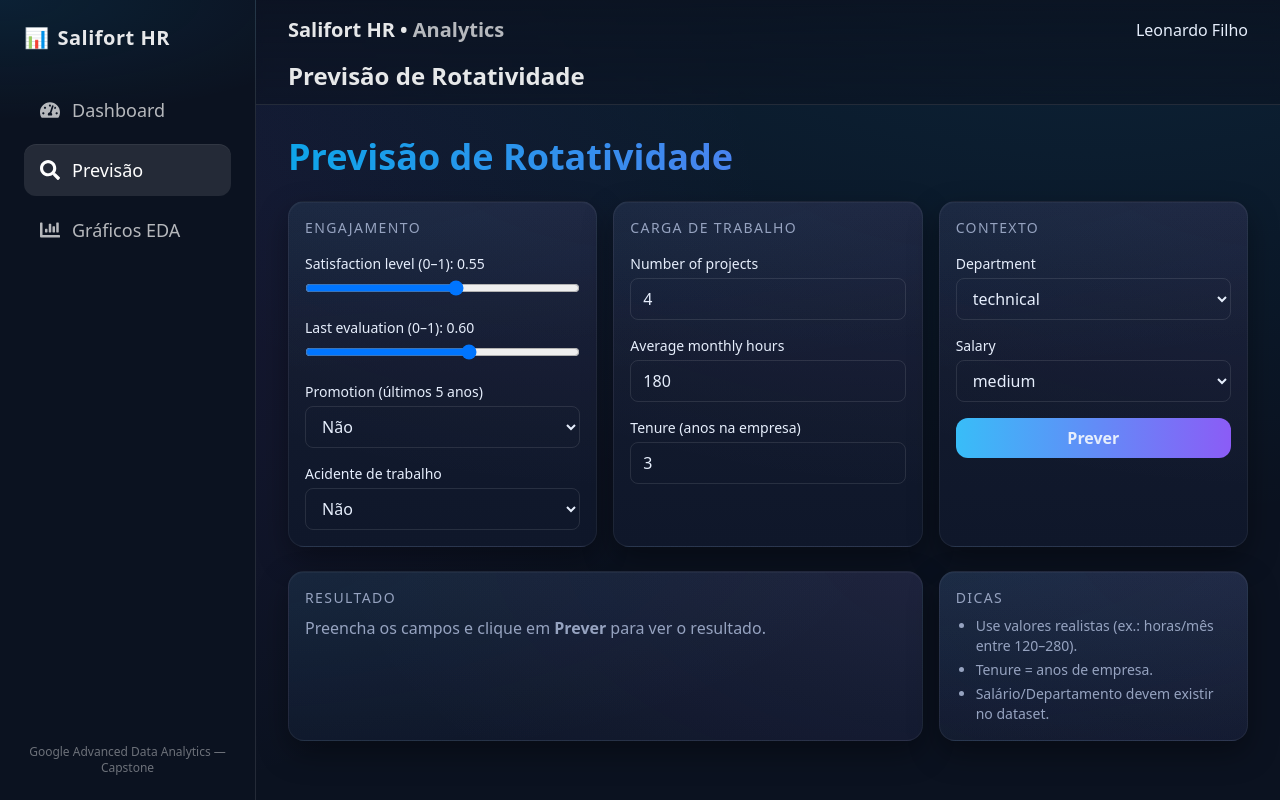
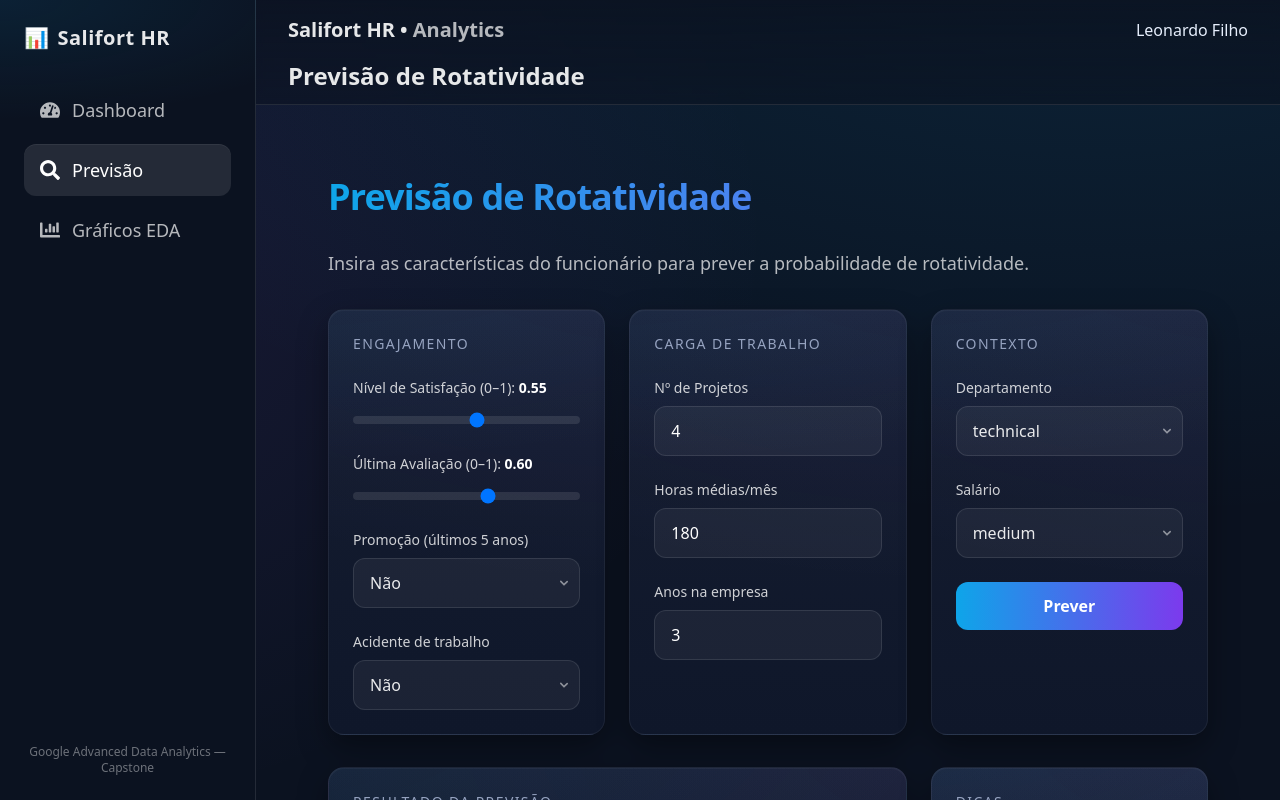
Before and after one commit to leonardo-filho/salifort-hr-churn, a React (Vite) app in the folder frontend/: page /predict in a window 1280 px wide. Built offline with nearby package versions, Linux system fonts and the light colour scheme.

Commit message:
feat: Conclui a implementação dos gráficos e funcionalidades de análise

```diff
--- a/frontend/package.json
+++ b/frontend/package.json
@@ -13,6 +13,7 @@
     "axios": "^1.12.2",
     "react": "^19.1.1",
     "react-dom": "^19.1.1",
+    "react-icons": "^5.5.0",
     "react-router-dom": "^7.9.1",
     "recharts": "^3.2.1"
   },
--- a/frontend/src/pages/PredictForm.tsx
+++ b/frontend/src/pages/PredictForm.tsx
@@ -1,36 +1,28 @@
-// src/pages/PredictForm.tsx
 import { useMemo, useState } from "react";
+import { predict } from "../lib/api";
 
 type PredictResponse = {
-  left_prediction: number;     // 0 = fica, 1 = sai
-  probability: number;         // prob de sair
+  left_prediction: number;     // 0 = fica, 1 = sai
+  probability: number;         // prob de sair
 };
 
 const departments = [
-  "sales","accounting","hr","technical","support","management",
-  "it","product_mng","marketing","randd"
+  "sales", "accounting", "hr", "technical", "support", "management",
+  "it", "product_mng", "marketing", "randd"
 ];
 
-const salaries = ["low","medium","high"];
+const salaries = ["low", "medium", "high"];
 
 function RiskBadge({ p }: { p: number }) {
-  // thresholds: <0.3 baixo, 0.3–0.6 médio, >0.6 alto
   const { label, bg, fg } = useMemo(() => {
-    if (p > 0.6)  return { label: "Risco alto",  bg: "#fee2e2", fg: "#991b1b" };
-    if (p >= 0.3) return { label: "Risco médio", bg: "#fef3c7", fg: "#92400e" };
-    return { label: "Risco baixo", bg: "#dcfce7", fg: "#166534" };
+    if (p > 0.6) return { label: "Risco alto", bg: "bg-red-400/20", fg: "text-red-300" };
+    if (p >= 0.3) return { label: "Risco médio", bg: "bg-yellow-400/20", fg: "text-yellow-300" };
+    return { label: "Risco baixo", bg: "bg-green-400/20", fg: "text-green-300" };
   }, [p]);
 
   return (
     <span
-      style={{
-        padding: "6px 10px",
-        borderRadius: 999,
-        background: bg,
-        color: fg,
-        fontSize: 12,
-        fontWeight: 600,
-      }}
+      className={`px-3 py-1 rounded-full text-xs font-semibold ${bg} ${fg}`}
     >
       {label}
     </span>
@@ -65,17 +57,7 @@ export default function PredictForm() {
     setResult(null);
 
     try {
-      const base = import.meta.env.VITE_API_URL ?? "http://127.0.0.1:8000";
-      const res = await fetch(`${base}/predict`, {
-        method: "POST",
-        headers: { "Content-Type": "application/json" },
-        body: JSON.stringify(form),
-      });
-      if (!res.ok) {
-        const text = await res.text();
-        throw new Error(`HTTP ${res.status} – ${text}`);
-      }
-      const data: PredictResponse = await res.json();
+      const data: PredictResponse = await predict(form as any);
       setResult(data);
     } catch (err: any) {
       setError(err?.message ?? "Erro ao prever.");
@@ -85,126 +67,151 @@ export default function PredictForm() {
   }
 
   return (
-    <div className="space-y-6">
-      <h1 className="text-3xl md:text-4xl font-bold">Previsão de Rotatividade</h1>
+    <div className="space-y-8 p-6 lg:p-10">
+      <h1 className="text-3xl md:text-4xl font-bold text-white tracking-tight">Previsão de Rotatividade</h1>
+      <p className="text-lg text-white/70">
+        Insira as características do funcionário para prever a probabilidade de rotatividade.
+      </p>
 
-      <form onSubmit={handleSubmit} className="grid grid-cols-1 lg:grid-cols-3 gap-4">
+      <form onSubmit={handleSubmit} className="grid grid-cols-1 lg:grid-cols-3 gap-6">
         {/* Coluna 1 */}
-        <div className="card p-4 space-y-4">
+        <div className="card p-6 space-y-6">
           <div className="section-title">Engajamento</div>
 
           <label className="block">
-            <div className="text-sm mb-1">Satisfaction level (0–1): {form.satisfaction_level.toFixed(2)}</div>
+            <div className="text-sm mb-2 text-white/80">Nível de Satisfação (0–1): <span className="font-semibold text-white">{form.satisfaction_level.toFixed(2)}</span></div>
             <input
               type="range" min={0} max={1} step={0.01}
               value={form.satisfaction_level}
               onChange={(e) => update("satisfaction_level", Number(e.target.value))}
-              className="w-full"
+              className="w-full h-2 bg-white/10 rounded-lg appearance-none cursor-pointer"
+              style={{ backgroundSize: `${form.satisfaction_level * 100}% 100%` }}
             />
           </label>
 
           <label className="block">
-            <div className="text-sm mb-1">Last evaluation (0–1): {form.last_evaluation.toFixed(2)}</div>
+            <div className="text-sm mb-2 text-white/80">Última Avaliação (0–1): <span className="font-semibold text-white">{form.last_evaluation.toFixed(2)}</span></div>
             <input
               type="range" min={0} max={1} step={0.01}
               value={form.last_evaluation}
               onChange={(e) => update("last_evaluation", Number(e.target.value))}
-              className="w-full"
+              className="w-full h-2 bg-white/10 rounded-lg appearance-none cursor-pointer"
+              style={{ backgroundSize: `${form.last_evaluation * 100}% 100%` }}
             />
           </label>
 
           <label className="block">
-            <div className="text-sm mb-1">Promotion (últimos 5 anos)</div>
+            <div className="text-sm mb-2 text-white/80">Promoção (últimos 5 anos)</div>
+            <div className="relative">
               <select
                 value={form.promotion_last_5years}
-              onChange={(e) => update("promotion_last_5years", Number(e.target.value) as 0|1)}
-              className="w-full bg-transparent border border-white/10 rounded-lg px-3 py-2"
+                onChange={(e) => update("promotion_last_5years", Number(e.target.value) as 0 | 1)}
+                className="w-full bg-white/5 border border-white/10 rounded-xl px-4 py-3 text-white/90 appearance-none pr-8 transition-colors hover:bg-white/10 focus:ring-2 focus:ring-blue-500"
               >
-              <option value={0}>Não</option>
-              <option value={1}>Sim</option>
+                <option value={0} className="bg-[#0c1322] text-white">Não</option>
+                <option value={1} className="bg-[#0c1322] text-white">Sim</option>
               </select>
+              <div className="pointer-events-none absolute inset-y-0 right-0 flex items-center px-2 text-white/50">
+                <svg className="fill-current h-4 w-4" xmlns="http://www.w3.org/2000/svg" viewBox="0 0 20 20"><path d="M9.293 12.95a1 1 0 001.414 0l4-4a1 1 0 00-1.414-1.414L10 10.586 6.707 7.293a1 1 0 00-1.414 1.414l4 4z"/></svg>
+              </div>
+            </div>
           </label>
 
           <label className="block">
-            <div className="text-sm mb-1">Acidente de trabalho</div>
+            <div className="text-sm mb-2 text-white/80">Acidente de trabalho</div>
+            <div className="relative">
               <select
                 value={form.work_accident}
-              onChange={(e) => update("work_accident", Number(e.target.value) as 0|1)}
-              className="w-full bg-transparent border border-white/10 rounded-lg px-3 py-2"
+                onChange={(e) => update("work_accident", Number(e.target.value) as 0 | 1)}
+                className="w-full bg-white/5 border border-white/10 rounded-xl px-4 py-3 text-white/90 appearance-none pr-8 transition-colors hover:bg-white/10 focus:ring-2 focus:ring-blue-500"
               >
-              <option value={0}>Não</option>
-              <option value={1}>Sim</option>
+                <option value={0} className="bg-[#0c1322] text-white">Não</option>
+                <option value={1} className="bg-[#0c1322] text-white">Sim</option>
               </select>
+              <div className="pointer-events-none absolute inset-y-0 right-0 flex items-center px-2 text-white/50">
+                <svg className="fill-current h-4 w-4" xmlns="http://www.w3.org/2000/svg" viewBox="0 0 20 20"><path d="M9.293 12.95a1 1 0 001.414 0l4-4a1 1 0 00-1.414-1.414L10 10.586 6.707 7.293a1 1 0 00-1.414 1.414l4 4z"/></svg>
+              </div>
+            </div>
           </label>
         </div>
 
         {/* Coluna 2 */}
-        <div className="card p-4 space-y-4">
+        <div className="card p-6 space-y-6">
           <div className="section-title">Carga de trabalho</div>
 
           <label className="block">
-            <div className="text-sm mb-1">Number of projects</div>
+            <div className="text-sm mb-2 text-white/80">Nº de Projetos</div>
             <input
               type="number" min={0}
               value={form.number_project}
               onChange={(e) => update("number_project", Number(e.target.value))}
-              className="w-full bg-transparent border border-white/10 rounded-lg px-3 py-2"
+              className="w-full bg-white/5 border border-white/10 rounded-xl px-4 py-3 text-white transition-colors hover:bg-white/10 focus:ring-2 focus:ring-blue-500"
             />
           </label>
 
           <label className="block">
-            <div className="text-sm mb-1">Average monthly hours</div>
+            <div className="text-sm mb-2 text-white/80">Horas médias/mês</div>
             <input
               type="number" min={0}
               value={form.average_monthly_hours}
               onChange={(e) => update("average_monthly_hours", Number(e.target.value))}
-              className="w-full bg-transparent border border-white/10 rounded-lg px-3 py-2"
+              className="w-full bg-white/5 border border-white/10 rounded-xl px-4 py-3 text-white transition-colors hover:bg-white/10 focus:ring-2 focus:ring-blue-500"
             />
           </label>
 
           <label className="block">
-            <div className="text-sm mb-1">Tenure (anos na empresa)</div>
+            <div className="text-sm mb-2 text-white/80">Anos na empresa</div>
             <input
               type="number" min={0}
               value={form.tenure}
               onChange={(e) => update("tenure", Number(e.target.value))}
-              className="w-full bg-transparent border border-white/10 rounded-lg px-3 py-2"
+              className="w-full bg-white/5 border border-white/10 rounded-xl px-4 py-3 text-white transition-colors hover:bg-white/10 focus:ring-2 focus:ring-blue-500"
             />
           </label>
         </div>
 
         {/* Coluna 3 */}
-        <div className="card p-4 space-y-4">
+        <div className="card p-6 space-y-6">
           <div className="section-title">Contexto</div>
 
           <label className="block">
-            <div className="text-sm mb-1">Department</div>
+            <div className="text-sm mb-2 text-white/80">Departamento</div>
+            <div className="relative">
               <select
                 value={form.department}
                 onChange={(e) => update("department", e.target.value)}
-              className="w-full bg-transparent border border-white/10 rounded-lg px-3 py-2"
+                className="w-full bg-white/5 border border-white/10 rounded-xl px-4 py-3 text-white/90 appearance-none pr-8 transition-colors hover:bg-white/10 focus:ring-2 focus:ring-blue-500"
               >
-              {departments.map((d) => <option key={d} value={d}>{d}</option>)}
+                {departments.map((d) => <option key={d} value={d} className="bg-[#0c1322] text-white">{d}</option>)}
               </select>
+              <div className="pointer-events-none absolute inset-y-0 right-0 flex items-center px-2 text-white/50">
+                <svg className="fill-current h-4 w-4" xmlns="http://www.w3.org/2000/svg" viewBox="0 0 20 20"><path d="M9.293 12.95a1 1 0 001.414 0l4-4a1 1 0 00-1.414-1.414L10 10.586 6.707 7.293a1 1 0 00-1.414 1.414l4 4z"/></svg>
+              </div>
+            </div>
           </label>
 
           <label className="block">
-            <div className="text-sm mb-1">Salary</div>
+            <div className="text-sm mb-2 text-white/80">Salário</div>
+            <div className="relative">
               <select
                 value={form.salary}
                 onChange={(e) => update("salary", e.target.value)}
-              className="w-full bg-transparent border border-white/10 rounded-lg px-3 py-2"
+                className="w-full bg-white/5 border border-white/10 rounded-xl px-4 py-3 text-white/90 appearance-none pr-8 transition-colors hover:bg-white/10 focus:ring-2 focus:ring-blue-500"
               >
-              {salaries.map((s) => <option key={s} value={s}>{s}</option>)}
+                {salaries.map((s) => <option key={s} value={s} className="bg-[#0c1322] text-white">{s}</option>)}
               </select>
+              <div className="pointer-events-none absolute inset-y-0 right-0 flex items-center px-2 text-white/50">
+                <svg className="fill-current h-4 w-4" xmlns="http://www.w3.org/2000/svg" viewBox="0 0 20 20"><path d="M9.293 12.95a1 1 0 001.414 0l4-4a1 1 0 00-1.414-1.414L10 10.586 6.707 7.293a1 1 0 00-1.414 1.414l4 4z"/></svg>
+              </div>
+            </div>
           </label>
 
           <button
             type="submit"
             disabled={loading}
-            className="mt-2 w-full rounded-xl px-4 py-2 font-semibold
-                       bg-gradient-to-r from-sky-400 to-violet-500
-                       hover:opacity-95 active:opacity-90 disabled:opacity-60"
+            className="mt-4 w-full rounded-xl px-4 py-3 font-semibold text-white
+                       bg-gradient-to-r from-sky-500 to-violet-600
+                       hover:opacity-95 active:opacity-90 disabled:opacity-60 transition-colors"
           >
             {loading ? "Prevendo..." : "Prever"}
           </button>
@@ -212,10 +219,9 @@ export default function PredictForm() {
       </form>
 
       {/* Resultado */}
-      <div className="grid grid-cols-1 lg:grid-cols-3 gap-4">
-        <div className="card p-4 lg:col-span-2">
-          <div className="section-title mb-2">Resultado</div>
-
+      <div className="grid grid-cols-1 lg:grid-cols-3 gap-6">
+        <div className="card p-6 lg:col-span-2">
+          <div className="section-title mb-4">Resultado da Previsão</div>
           {error && (
             <div className="rounded-xl border border-red-400/30 bg-red-400/10 px-4 py-3 text-red-200">
               {error}
@@ -223,36 +229,36 @@ export default function PredictForm() {
           )}
 
           {!error && !result && (
-            <div className="text-[color:var(--muted)]">
-              Preencha os campos e clique em <b>Prever</b> para ver o resultado.
+            <div className="text-center text-white/50 py-10">
+              <p>Preencha os campos e clique em <b>Prever</b> para ver o resultado.</p>
             </div>
           )}
 
           {result && (
-            <div className="flex items-center gap-4">
+            <div className="flex items-center gap-6">
               <div>
-                <div className="text-sm text-[color:var(--muted)] mb-1">
+                <div className="text-sm text-white/50 mb-1">
                   Probabilidade de sair
                 </div>
-                <div className="text-4xl font-extrabold">
+                <div className="text-5xl font-extrabold text-transparent bg-clip-text bg-gradient-to-r from-sky-400 to-violet-500">
                   {(result.probability * 100).toFixed(1)}%
                 </div>
               </div>
               <RiskBadge p={result.probability} />
-              <div className="ml-auto text-sm opacity-70">
-                Predição: <b>{result.left_prediction === 1 ? "Sai" : "Fica"}</b>
+              <div className="ml-auto text-sm text-white/50">
+                Predição: <b className="text-white">{result.left_prediction === 1 ? "Sai" : "Fica"}</b>
               </div>
             </div>
           )}
         </div>
 
         {/* Dicas rápidas */}
-        <div className="card p-4">
-          <div className="section-title mb-2">Dicas</div>
-          <ul className="list-disc pl-5 text-sm space-y-1 text-[color:var(--muted)]">
+        <div className="card p-6">
+          <div className="section-title mb-4">Dicas</div>
+          <ul className="list-disc pl-5 text-sm space-y-2 text-white/60">
             <li>Use valores realistas (ex.: horas/mês entre 120–280).</li>
             <li>Tenure = anos de empresa.</li>
-            <li>Salário/Departamento devem existir no dataset.</li>
+            <li>Os valores devem ser baseados no dataset de treinamento do modelo.</li>
           </ul>
         </div>
       </div>
```
Also changed, not shown: 1 other file (tests, documents, lock files or other folders). Lines whose indentation alone changed are shown as unchanged.
